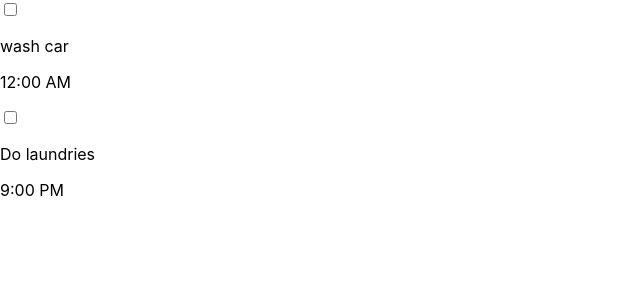
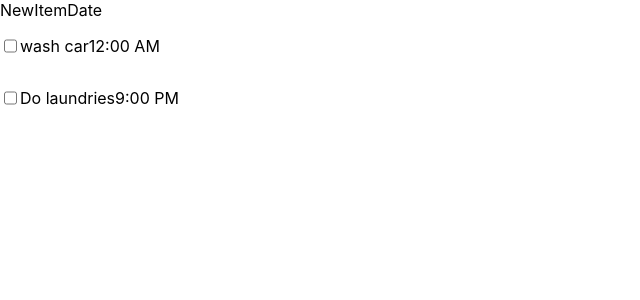
Before and after one commit to Paras248/OIBGRIP-LEVEL2-TASK2-TODOLIST, a React (Create React App) app: page / in a window 1280 px wide. Shown: the top 300 px of the page, without its empty margins (0-640 px from the left). Built offline with nearby package versions, Linux system fonts and the light colour scheme; the HTML template or start-up script is replaced by a standard one.

Commit message:
added NewItem.js to display the details

```diff
--- a/src/App.js
+++ b/src/App.js
@@ -1,10 +1,12 @@
 import React from "react";
 import ItemList from "./components/items/ItemList";
 import "./App.css";
+import NewItem from "./components/newItem/NewItem";
 
 function App() {
     return (
         <div>
+            <NewItem />
             <ItemList />
         </div>
     );
--- a/src/components/items/Item.js
+++ b/src/components/items/Item.js
@@ -1,8 +1,10 @@
 import React from "react";
+
+import styles from "./Item.module.css";
 
 const Item = ({ title, time }) => {
     return (
-        <div>
+        <div className={styles.container}>
             <input type="checkbox" />
             <p>{title}</p>
             <p>{time}</p>
--- a/src/components/items/Item.module.css
+++ b/src/components/items/Item.module.css
@@ -0,0 +1,3 @@
+.container {
+    display: flex;
+}
--- /dev/null
+++ b/src/components/newItem/NewItem.js
@@ -0,0 +1,14 @@
+import React from "react";
+import Date from "./NewItemDate";
+
+const NewItem = () => {
+    return (
+        <div>
+            <div>
+                <Date />
+            </div>
+        </div>
+    );
+};
+
+export default NewItem;
--- /dev/null
+++ b/src/components/newItem/NewItemDate.js
@@ -0,0 +1,7 @@
+import React from "react";
+
+const NewItemDate = () => {
+    return <div>NewItemDate</div>;
+};
+
+export default NewItemDate;
```
